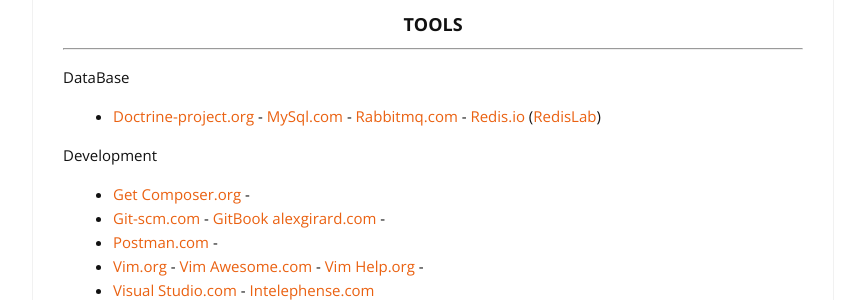
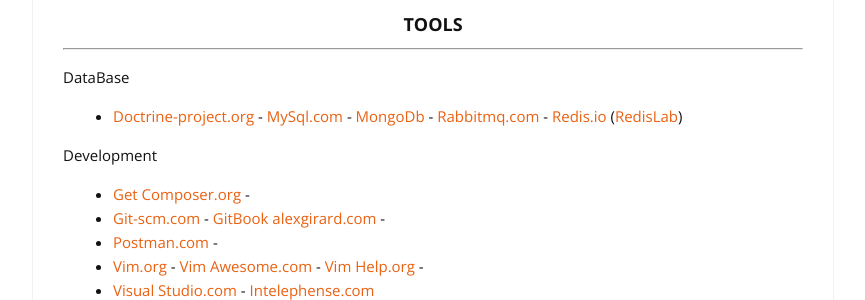
Before and after one commit to cylmat/cylmat.github.io, a Jekyll site: the page built from _pages/USEFUL.md, in a window 1280 px wide and 900 px high, scrolled down 1375 px. Shown: the part 154-454 px from the top of the window, without its empty margins (207-1072 px from the left). Built offline with Jekyll 4.4.1, drawn with Linux system fonts in a browser that asks for light colours; nearby versions of some CDN libraries.

Commit message:
Update USEFUL.md

```diff
--- a/_pages/USEFUL.md
+++ b/_pages/USEFUL.md
@@ -69,7 +69,7 @@
 ---
 
 DataBase
-* [Doctrine-project.org](https://www.doctrine-project.org) - [MySql.com](https://dev.mysql.com/doc) - [Rabbitmq.com](https://www.rabbitmq.com) - [Redis.io](https://redis.io) ([RedisLab](https://app.redislabs.com))
+* [Doctrine-project.org](https://www.doctrine-project.org) - [MySql.com](https://dev.mysql.com/doc) - [MongoDb](https://www.mongodb.com/docs) - [Rabbitmq.com](https://www.rabbitmq.com) - [Redis.io](https://redis.io) ([RedisLab](https://app.redislabs.com))
 
 Development
 * [Get Composer.org](https://getcomposer.org/doc) -
```
